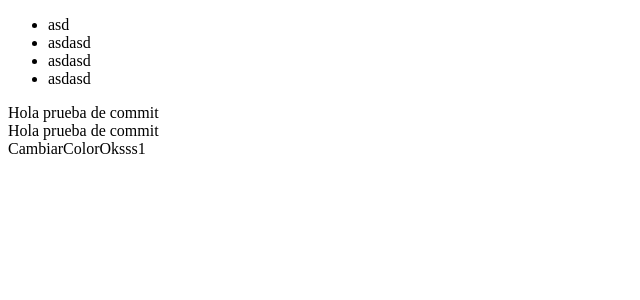
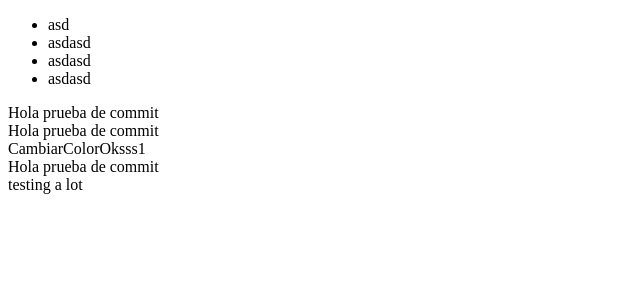
Before and after one commit to sebasmdl/pagina_web, an Angular app: page / in a window 1280 px wide. Shown: the top 300 px of the page, without its empty margins (0-640 px from the left). Built offline with nearby package versions, Linux system fonts and the light colour scheme.

Commit message:
more of testing

```diff
--- a/src/app/app.component.html
+++ b/src/app/app.component.html
@@ -4,3 +4,5 @@
 <div>Hola prueba de commit</div>
 <div>Hola prueba de commit</div>
 <div>CambiarColorOksss1</div>
+<div>Hola prueba de commit</div>
+<div>testing a lot</div>
```
